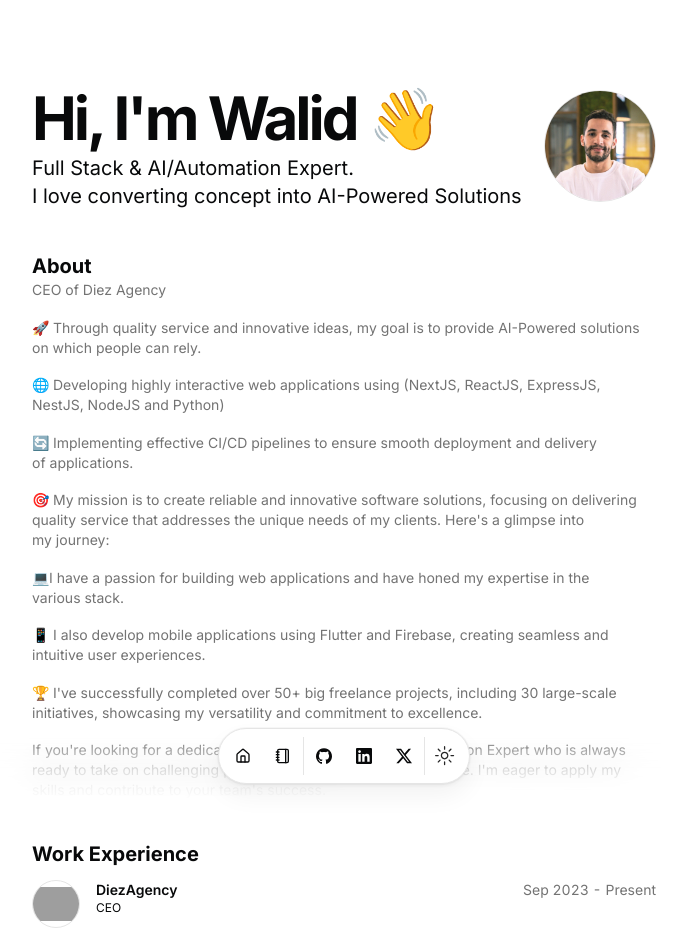
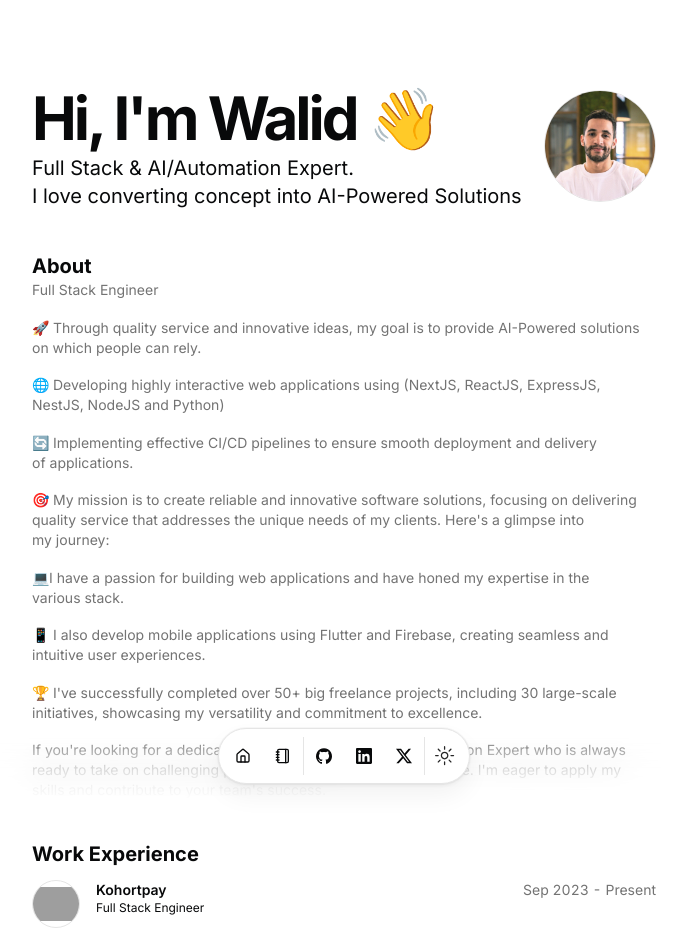
Before and after one commit to walidboulanouar/walid_portfolio, a Next.js app: page / in a window 1280 px wide. Shown: the top 940 px of the page, without its empty margins (296-983 px from the left). Built offline with nearby package versions, Linux system fonts and the light colour scheme; grey boxes are pictures that could not be loaded.

Commit message:
push updates

```diff
--- a/src/data/resume.tsx
+++ b/src/data/resume.tsx
@@ -10,7 +10,7 @@ export const DATA = {
   description:
     `Full Stack & AI/Automation Expert.
     I love converting concept into AI-Powered Solutions`,
-  summary: `CEO of Diez Agency
+  summary: `Full Stack Engineer
       \n🚀 Through quality service and innovative ideas, my goal is to provide AI-Powered solutions on which people can rely.
 			\n🌐 Developing highly interactive web applications using (NextJS, ReactJS, ExpressJS, NestJS, NodeJS and Python)
 			\n🔄 Implementing effective CI/CD pipelines to ensure smooth deployment and delivery of applications.
@@ -77,22 +77,18 @@ export const DATA = {
 
   work: [
     {
-      company: "DiezAgency",
-      href: "",
+      company: "Kohortpay",
+      href: "https://my.kohortpay.dev/kohor-inf/logo.png",
       badges: [],
       location: "Remote",
-      title: "CEO",
+      title: "Full Stack Engineer",
       logoUrl: "https://framerusercontent.com/images/4Lm2SuhXHVKZyJJRUapoZ4k2RE.png?scale-down-to=512",
       start: "Sep 2023",
       end: "Present",
       description: `
-        • Spearheaded the development and deployment of AI-driven solutions, transforming business operations for multiple companies.
-
-        • Led AI strategy consultations, enabling businesses to integrate advanced machine learning models and automation tools for scaling operations.
-
-        • Provided AI services for diverse industries, improving customer engagement, automating processes, and increasing productivity by over 20%.
-
-        • Established partnerships with enterprise clients, delivering tailored AI solutions that aligned with their long-term strategic goals.
+        Developed an AI-driven referral and cashback platform for e-merchants, achieving a 10x increase in customer acquisition efficiency.
+Integrated solutions within 15 minutes, optimizing customer journeys and loyalty strategies using Node.js, React, and Next.js.
+Leveraged NestJS and Firebase to build a scalable backend architecture, improving system efficiency by 20%.
       `,
     },
     {
```
